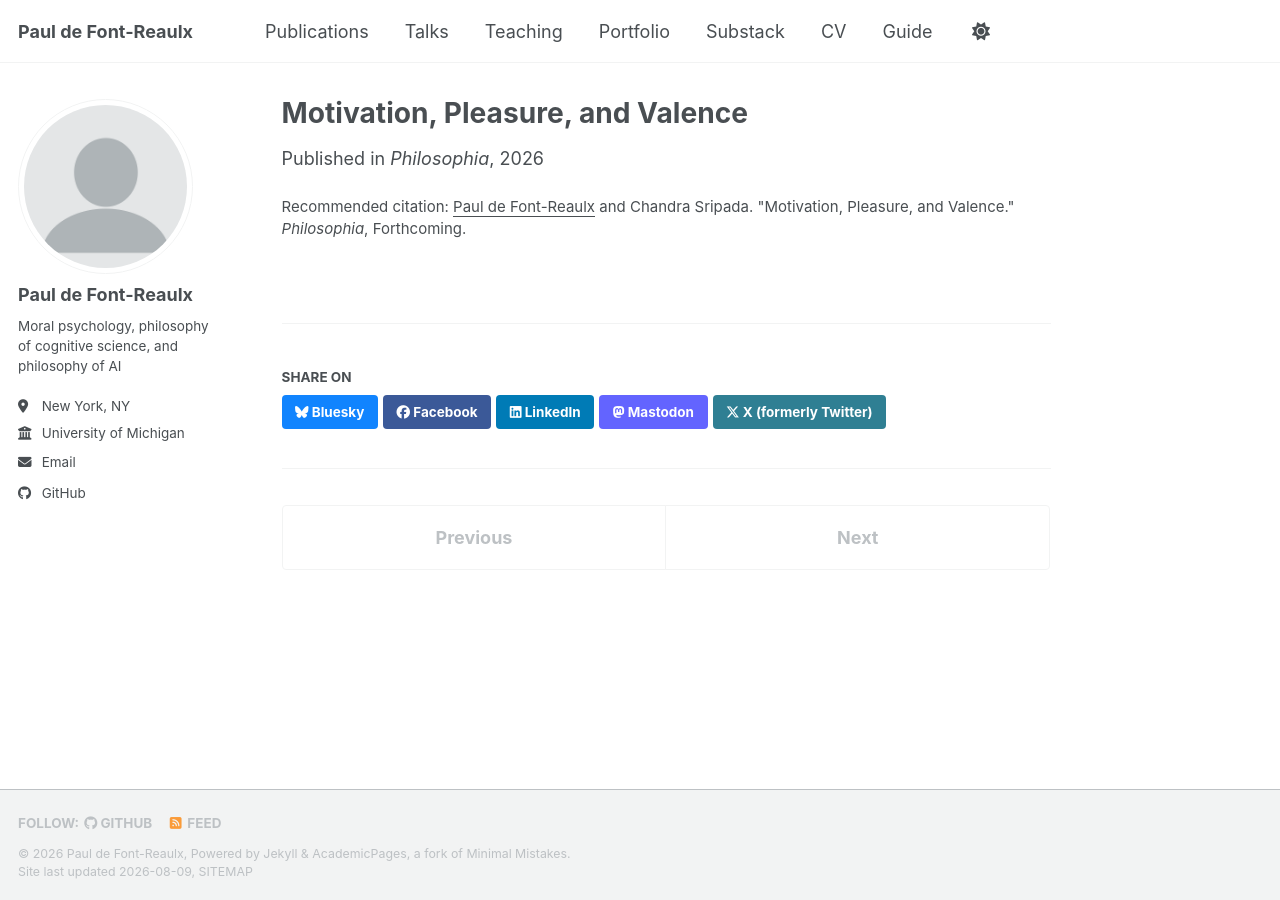
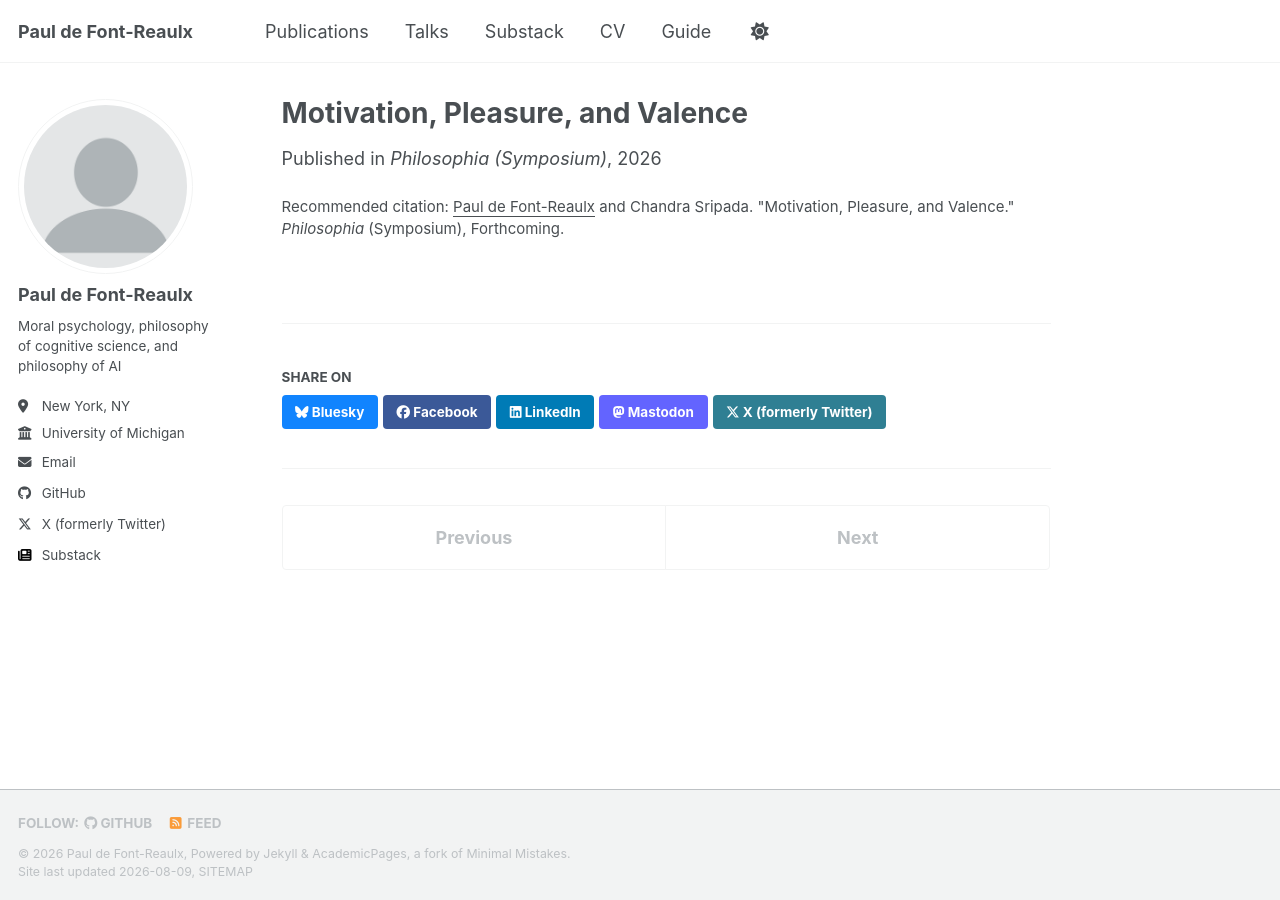
Before and after one commit to pauldfr/pauldfr.github.io, a Jekyll site: the page built from _publications/2026-01-01-motivation-pleasure-valence.md, in a window 1280 px wide. Built offline with Jekyll 4.4.1, drawn with Linux system fonts in a browser that asks for light colours; a style sheet for code colours, icons or effects is not loaded.

Commit message:
Add social links, UMich email, CV PDF, trim nav, fill in citation details
Co-Authored-By: Claude Fable 5 <noreply@anthropic.com>

```diff
--- a/_config.yml
+++ b/_config.yml
@@ -29,7 +29,7 @@ author:
   location         : "New York, NY"
   employer         : "University of Michigan"
   uri              : # URL
-  email            : "paul.defontreaulx@gmail.com"
+  email            : "pauldfr@umich.edu"
 
   # Academic websites
   academia         : # URL
@@ -73,7 +73,8 @@ author:
   steam            : # Username
   telegram         : # URL
   tumblr           : # Username
-  twitter          : # Username for X / Twitter
+  twitter          : "PReaulx"
+  substack         : "https://substack.com/@pauldfr"
   vine             : # Username
   weibo            : # Username
   wikipedia        : # Username
--- a/_includes/author-profile.html
+++ b/_includes/author-profile.html
@@ -153,6 +153,9 @@
       {% if author.twitter %}
         <li><a href="https://twitter.com/{{ author.twitter }}"><i class="fab fa-fw fa-x-twitter icon-pad-right" aria-hidden="true"></i>X (formerly Twitter)</a></li>
       {% endif %}
+      {% if author.substack %}
+        <li><a href="{{ author.substack }}"><i class="fa fa-fw fa-newspaper icon-pad-right" aria-hidden="true"></i>Substack</a></li>
+      {% endif %}
       {% if author.vine %}
         <li><a href="https://vine.co/u/{{ author.vine }}"><i class="fab fa-fw fa-vine icon-pad-right" aria-hidden="true"></i>Vine</a></li>
       {% endif %}
--- a/_publications/2026-01-01-motivation-pleasure-valence.md
+++ b/_publications/2026-01-01-motivation-pleasure-valence.md
@@ -3,8 +3,8 @@ title: "Motivation, Pleasure, and Valence"
 collection: publications
 category: invited
 permalink: /publication/motivation-pleasure-valence
-venue: "Philosophia"
+venue: "Philosophia (Symposium)"
 date: 2026-01-01
 pub_year: "Forthcoming"
-citation: '<u>Paul de Font-Reaulx</u> and Chandra Sripada. &quot;Motivation, Pleasure, and Valence.&quot; <i>Philosophia</i>, Forthcoming.'
+citation: '<u>Paul de Font-Reaulx</u> and Chandra Sripada. &quot;Motivation, Pleasure, and Valence.&quot; <i>Philosophia</i> (Symposium), Forthcoming.'
 ---
```
Also changed, not shown: _data/navigation.yml (+1 -7 lines), _pages/about.md (+1 -1 lines), _publications/2026-01-01-commitment-issues.md (+1 -1 lines), files/bibtex1.bib (deleted, +0 -10 lines), 7 other files.
